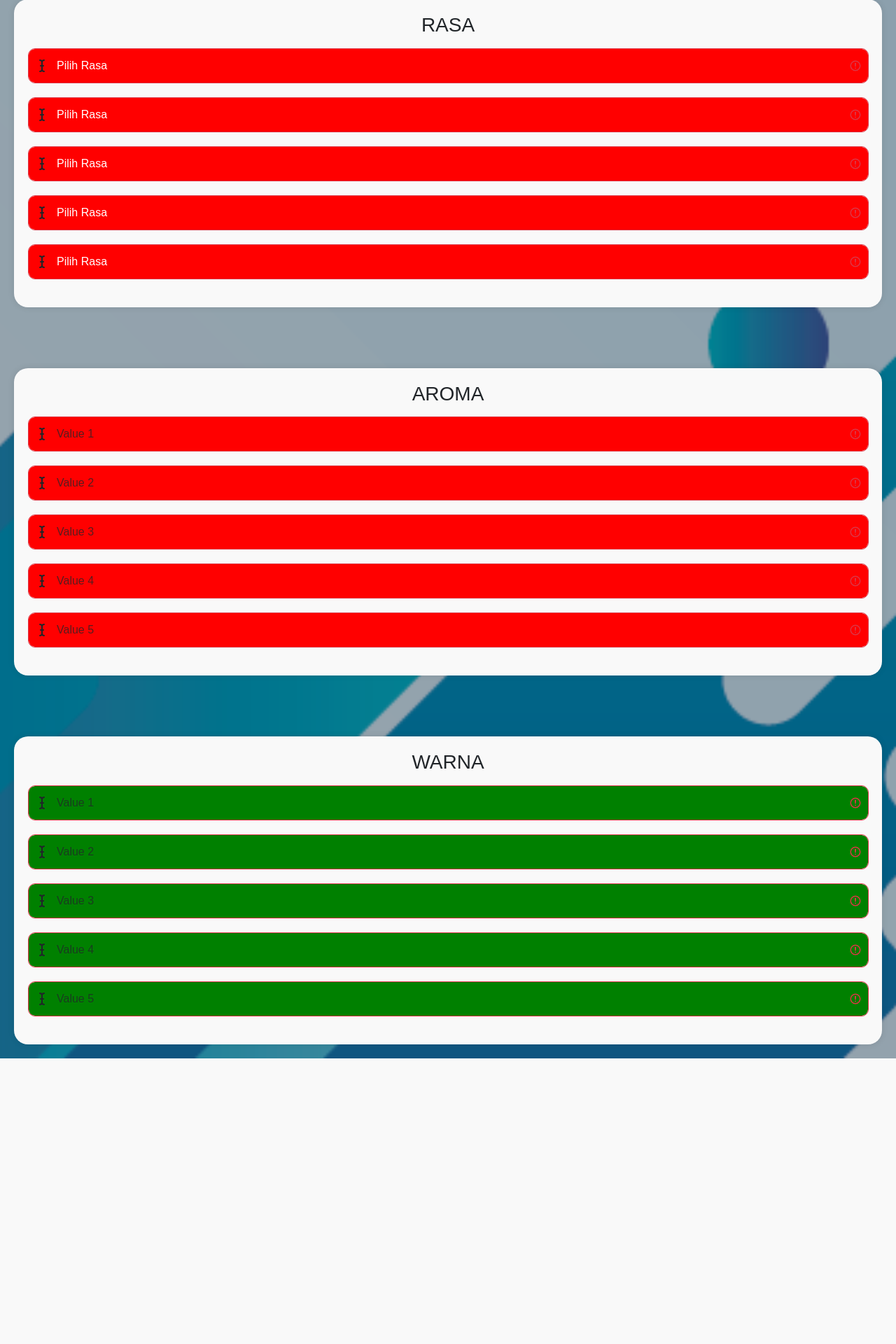
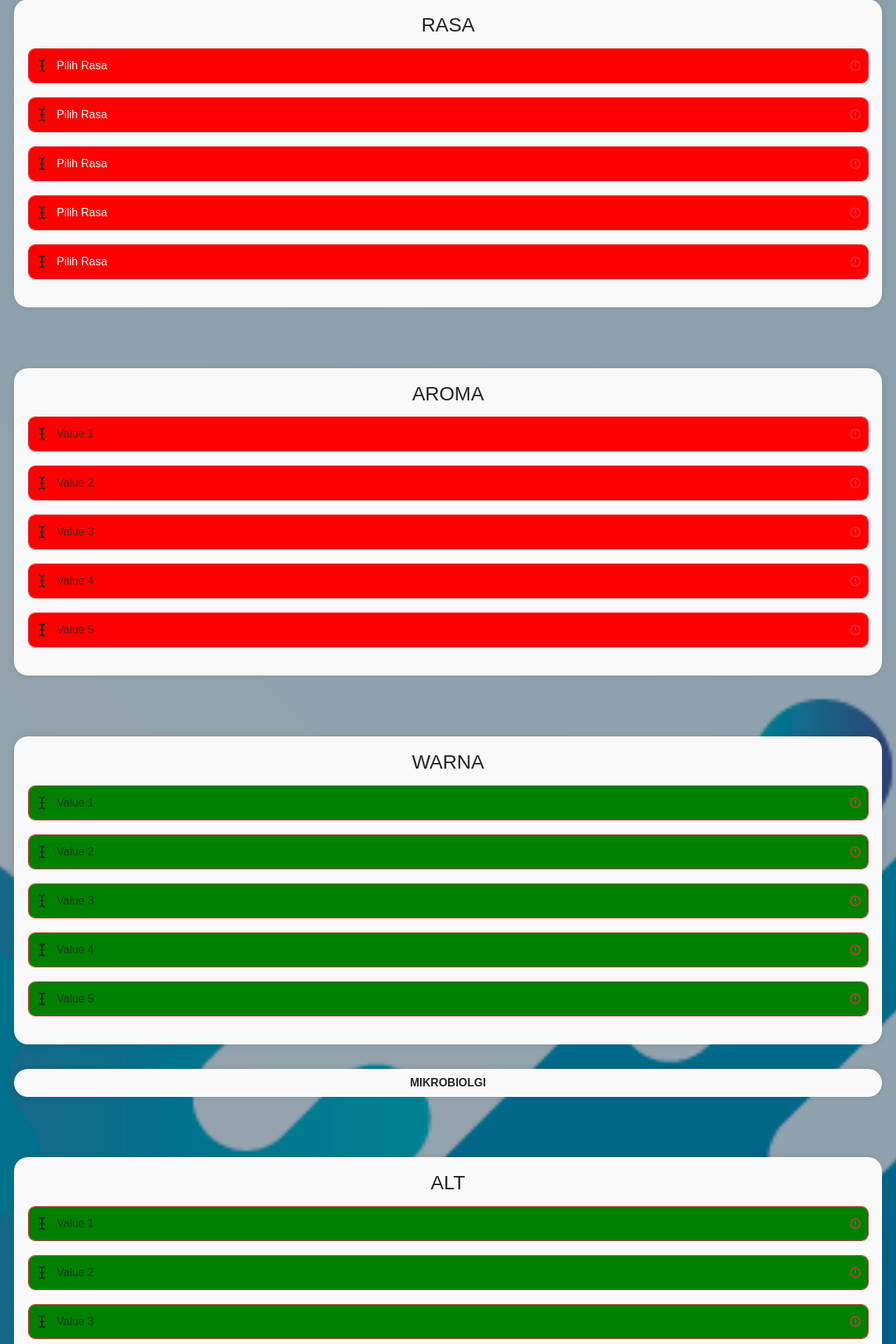
Before and after one commit to rozirwobari/tgm-app, a CodeIgniter 4 app: the page made by app/Views/dashboard/AirBotol/detail.php in a window 1280 px wide. Shown: the part 3160-5080 px from the top of the page at 70% size. Before the commit the page ends 4672 px from the top, so only its background shows below. Run offline with PHP 8.4 and a stand-in for CodeIgniter, Linux system fonts and the light colour scheme; the template is opened without the code that fills it, so the values that code supplies are empty; some libraries are stand-ins or nearby versions; some web fonts are replaced.

Commit message:
Input Data And Detail

```diff
--- a/app/Views/dashboard/AirBotol/detail.php
+++ b/app/Views/dashboard/AirBotol/detail.php
@@ -340,4 +340,79 @@
             ?>
     </div>
 </div>
+
+
+<div class="rzw-box-content" style="padding: 0px; margin-top: 35px;">
+    <p class="p-2" style="font-weight: 600;">MIKROBIOLGI</p>
+</div>
+
+<div class="rzw-box-content">
+    <div class="card-body">
+        <div class="container text-center">
+            <h3>ALT</h3>
+        </div>
+            <?php
+                for ($i=1; $i <= 3; $i++) {
+                    $data = $decode_qc->mikrobiologi[($i - 1)]->alt;
+            ?>
+            <div class="input-group my-3">
+                <input type="text" class="form-control rzw-input <?= session('input.alt_input_'.$i) ? 'is-invalid' : '' ?>"
+                    name="alt_input_<?= $i ?>" id="alt_input_<?= $i ?>" placeholder="Value <?= $i ?>"
+                    value="<?= $data ?>" style="background-color: <?= $data >= 0 && $data <= 1.0 ? 'green' : ($data >= 1.1 && $data <= 1.5 ? '#ecd700' : '#ff0000') ?>; color: <?= $data >= 0 && $data <= 1.0 ? 'white' : ($data >= 1.1 && $data <= 1.5 ? 'black' : 'white') ?>;">
+                <div class="input-group-prepend">
+                    <span class="rzw-icon-input" style="z-index: 5;">
+                        <svg xmlns="http://www.w3.org/2000/svg" width="24" height="24" viewBox="0 0 24 24" fill="none"
+                            stroke="currentColor" stroke-width="2" stroke-linecap="round" stroke-linejoin="round"
+                            class="icon icon-tabler icons-tabler-outline icon-tabler-cursor-text">
+                            <path stroke="none" d="M0 0h24v24H0z" fill="none" />
+                            <path d="M10 12h4" />
+                            <path d="M9 4a3 3 0 0 1 3 3v10a3 3 0 0 1 -3 3" />
+                            <path d="M15 4a3 3 0 0 0 -3 3v10a3 3 0 0 0 3 3" />
+                        </svg>
+                    </span>
+                </div>
+                <div id="validationServerUsernameFeedback" class="invalid-feedback text-start">
+                    <?= session('input.alt_input_'.$i) ?>
+                </div>
+            </div>
+            <?php
+                }
+            ?>
+    </div>
+</div>
+
+<div class="rzw-box-content">
+    <div class="card-body">
+        <div class="container text-center">
+            <h3>EC</h3>
+        </div>
+            <?php
+                for ($i=1; $i <= 2; $i++) {
+                    $data = $decode_qc->mikrobiologi[($i - 1)]->ec;
+            ?>
+            <div class="input-group my-3">
+                <input type="text" class="form-control rzw-input <?= session('input.ec_input_'.$i) ? 'is-invalid' : '' ?>"
+                    name="ec_input_<?= $i ?>" id="ec_input_<?= $i ?>" placeholder="Value <?= $i ?>"
+                    value="<?= $data ?>" style="background-color: <?= $data >= 0 && $data <= 1.0 ? 'green' : ($data >= 1.1 && $data <= 1.5 ? '#ecd700' : '#ff0000') ?>; color: <?= $data >= 0 && $data <= 1.0 ? 'white' : ($data >= 1.1 && $data <= 1.5 ? 'black' : 'white') ?>;">
+                <div class="input-group-prepend">
+                    <span class="rzw-icon-input" style="z-index: 5;">
+                        <svg xmlns="http://www.w3.org/2000/svg" width="24" height="24" viewBox="0 0 24 24" fill="none"
+                            stroke="currentColor" stroke-width="2" stroke-linecap="round" stroke-linejoin="round"
+                            class="icon icon-tabler icons-tabler-outline icon-tabler-cursor-text">
+                            <path stroke="none" d="M0 0h24v24H0z" fill="none" />
+                            <path d="M10 12h4" />
+                            <path d="M9 4a3 3 0 0 1 3 3v10a3 3 0 0 1 -3 3" />
+                            <path d="M15 4a3 3 0 0 0 -3 3v10a3 3 0 0 0 3 3" />
+                        </svg>
+                    </span>
+                </div>
+                <div id="validationServerUsernameFeedback" class="invalid-feedback text-start">
+                    <?= session('input.ec_input_'.$i) ?>
+                </div>
+            </div>
+            <?php
+                }
+            ?>
+    </div>
+</div>
 <?= $this->endSection() ?>
```
